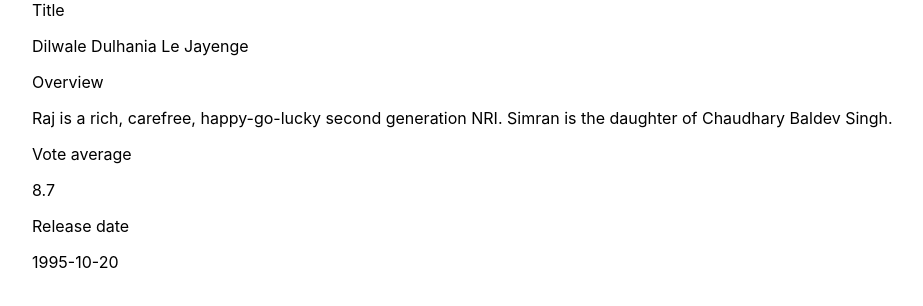
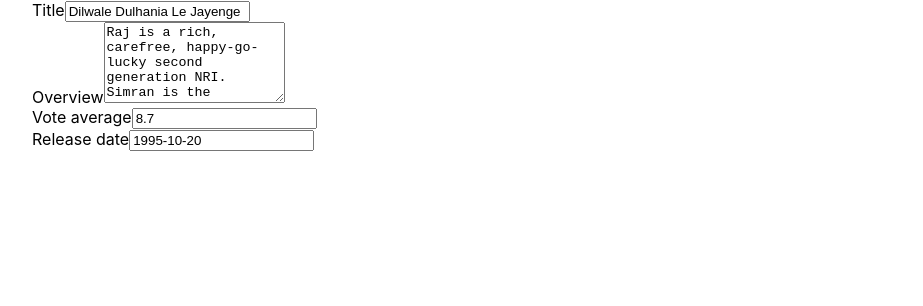
Before and after one commit to mauricedb/women-go-tech-2022, a Next.js app: page / in a window 1280 px wide. Shown: the top 306 px of the page, without its empty margins (0-923 px from the left). Built offline with nearby package versions, Linux system fonts and the light colour scheme.

Commit message:
State Management

```diff
--- a/src/movie.tsx
+++ b/src/movie.tsx
@@ -6,26 +6,48 @@
 }
 
 const Movie: React.FC<Props> = ({ movie }) => {
+  const [theMovie, setTheMovie] = React.useState(movie);
+
   return (
     <form>
       <div>
         <label>Title</label>
-        <p>{movie.title} </p>
+        <input
+          value={theMovie.title}
+          onChange={(e) => setTheMovie({ ...theMovie, title: e.target.value })}
+        />
       </div>
 
       <div>
         <label>Overview</label>
-        <p>{movie.overview} </p>
+        <textarea
+          value={theMovie.overview}
+          onChange={(e) =>
+            setTheMovie({ ...theMovie, overview: e.target.value })
+          }
+          rows={5}
+        />
       </div>
 
       <div>
         <label>Vote average</label>
-        <p>{movie.vote_average} </p>
+        <input
+          type="number"
+          value={theMovie.vote_average}
+          onChange={(e) =>
+            setTheMovie({ ...theMovie, vote_average: e.target.valueAsNumber })
+          }
+        />
       </div>
 
       <div>
         <label>Release date</label>
-        <p>{movie.release_date} </p>
+        <input
+          value={theMovie.release_date}
+          onChange={(e) =>
+            setTheMovie({ ...theMovie, release_date: e.target.value })
+          }
+        />
       </div>
     </form>
   );
```
